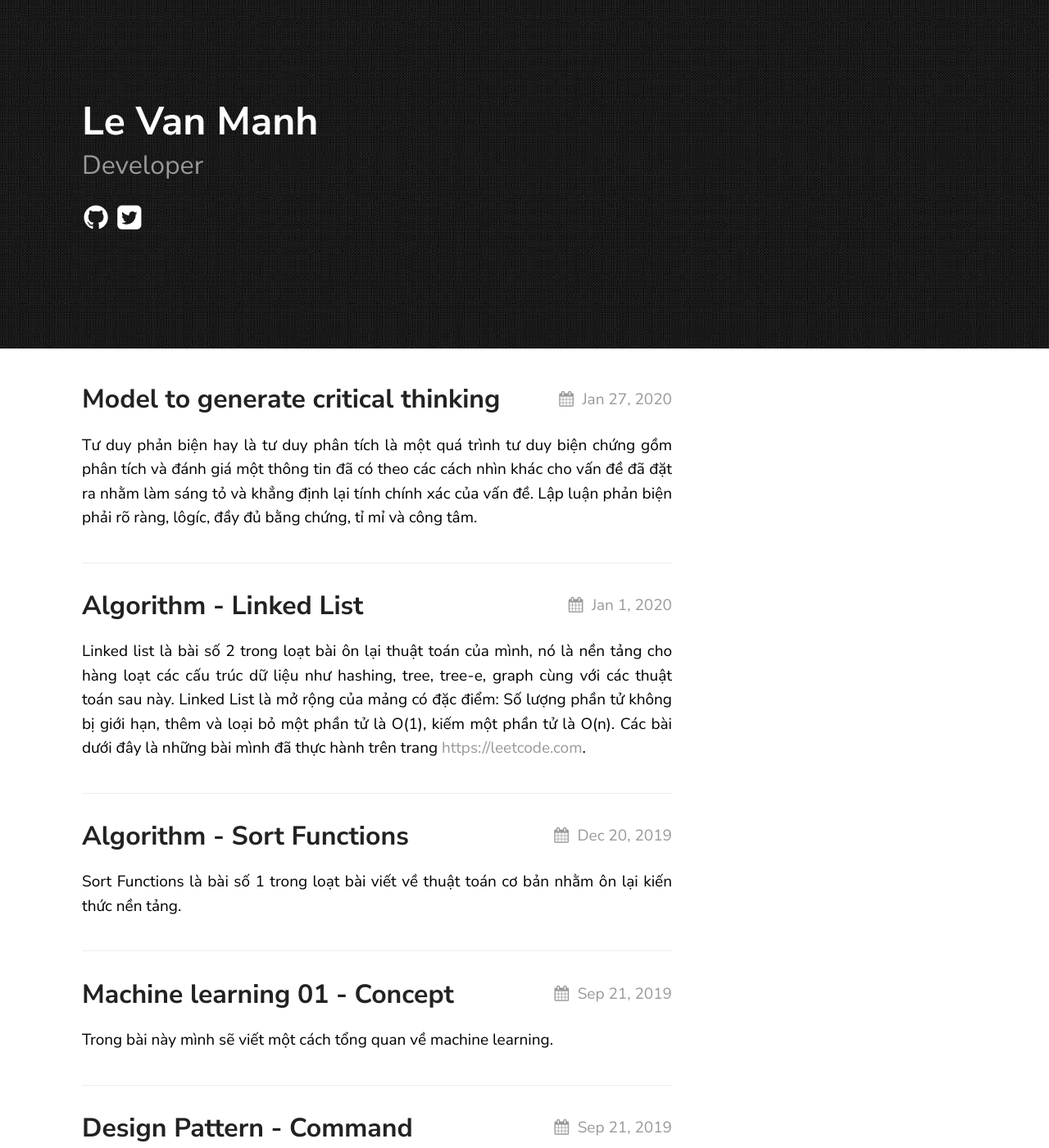
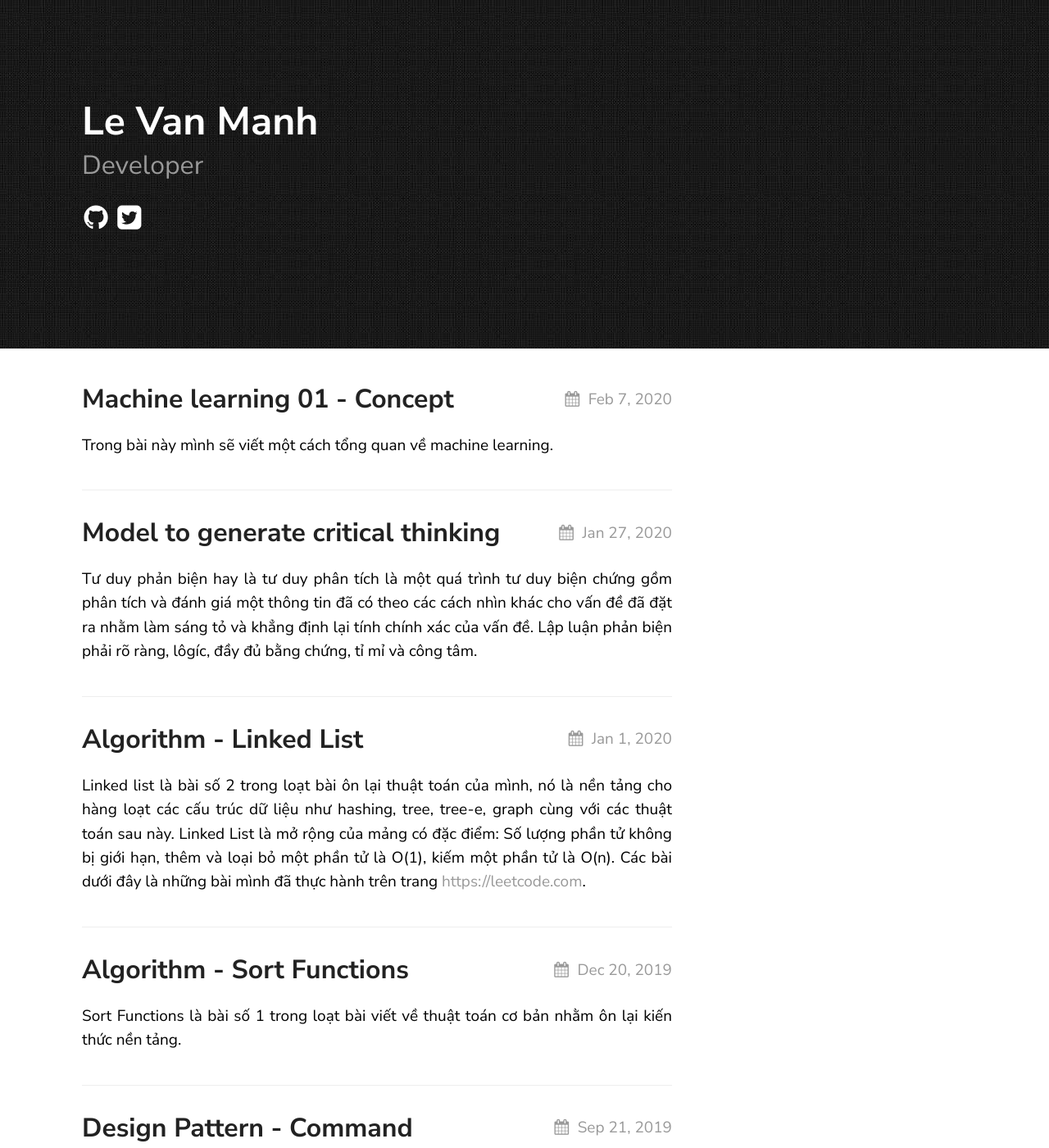
Before and after one commit to levanmanhbka/levanmanhbka.github.io, a Jekyll site: the page built from index.md, in a window 1280 px wide and 1400 px high. Shown: the whole window at 82% size. Built offline with Jekyll 4.4.1, drawn with Linux system fonts in a browser that asks for light colours.

```diff
--- a/_posts/machine_learning/2020-02-08-chapter-01-introduction-to-machine-learning.markdown
+++ b/_posts/machine_learning/2020-02-08-chapter-01-introduction-to-machine-learning.markdown
@@ -1,7 +1,7 @@
 ---
 layout: post
 title:  "Machine learning 01 - Concept"
-date:   2019-09-21 21:03:36 +0530
+date:   2020-02-07 21:03:36 +0530
 tags: "design pattern commad software architecture java"
 ---
 
```
